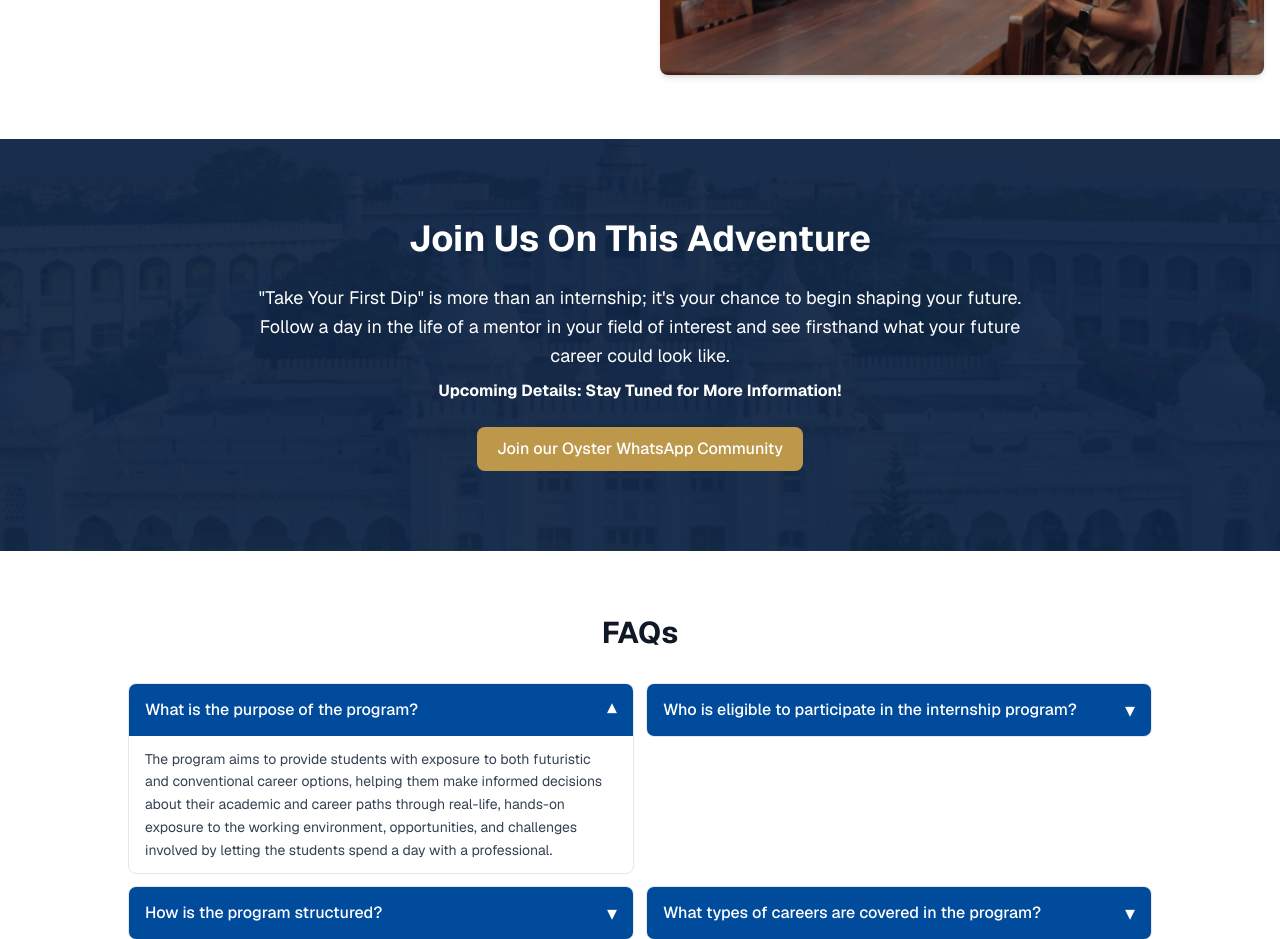
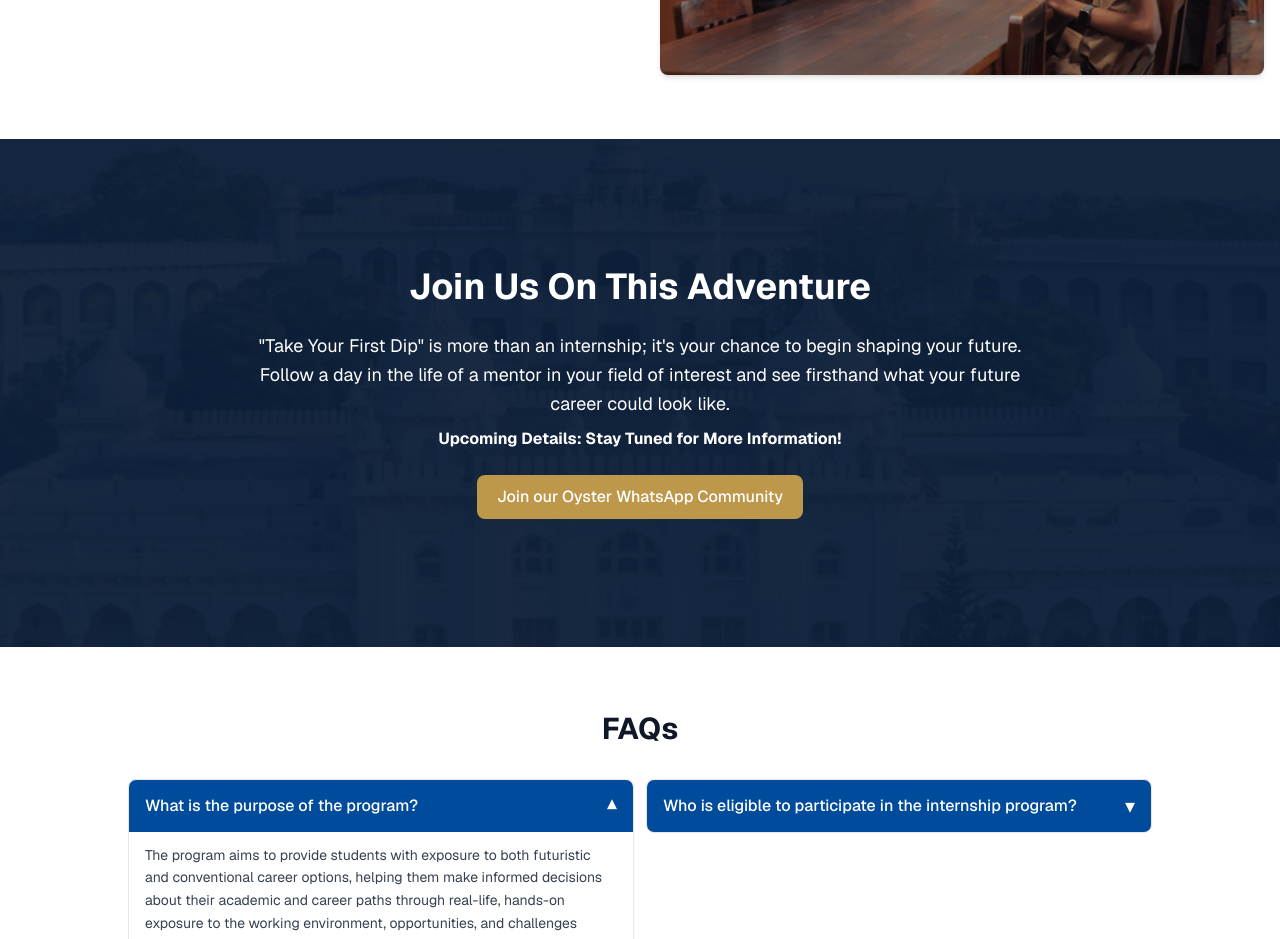
Before and after one commit to daft-spunk/HPS-Oyster, a Next.js app: page / in a window 1280 px wide. Shown: the part 3000-3939 px from the top of the page. Built offline with nearby package versions, Linux system fonts and the light colour scheme; no server answers; the database is empty.

Commit message:
Make 'Join Us On This Adventure' section a parallax

```diff
--- a/src/app/page.tsx
+++ b/src/app/page.tsx
@@ -233,12 +233,12 @@ export default async function HomePage() {
         </div>
       </section>
 
-      {/* FOOTER WITH HPS AERIAL — Join Us */}
+      {/* FOOTER WITH HPS AERIAL — Join Us (parallax) */}
       <section
-        className="relative bg-cover bg-center bg-no-repeat py-20 px-4"
+        className="relative bg-cover bg-center bg-no-repeat bg-fixed py-24 md:py-32 px-4"
         style={{ backgroundImage: `url(/assets/HPS-Aerial.png)` }}
       >
-        <div className="absolute inset-0 bg-black/40" />
+        <div className="absolute inset-0 bg-black/50" />
         <div className="relative z-[1] container mx-auto text-white text-center max-w-3xl">
           <h2 className="text-3xl md:text-4xl font-bold mb-6">
             Join Us On This Adventure
```
